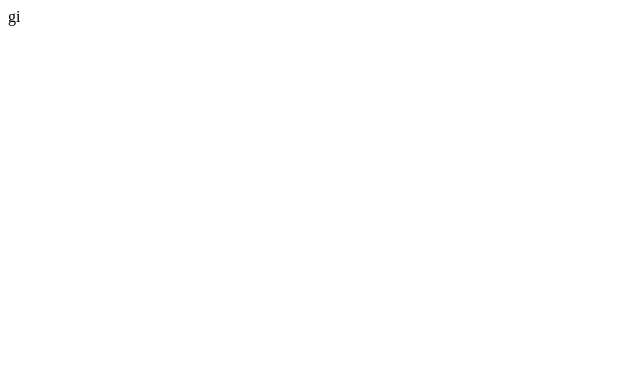
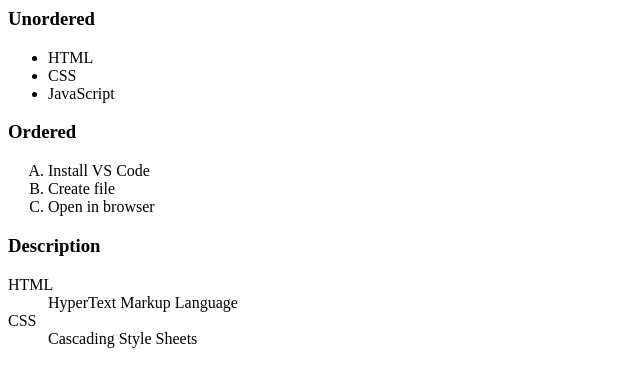
Before and after one commit to nikhils63981-crypto/WDW_0119, a plain HTML site: page Web Designing Work Assignment/Assignment-5.html in a window 1280 px wide. Shown: the whole page, without its empty margins (0-640 px from the left). Drawn offline with Linux system fonts and the light colour scheme.

Commit message:
assignment4 complete

```diff
--- a/Web Designing Work Assignment/Assignment-5.html
+++ b/Web Designing Work Assignment/Assignment-5.html
@@ -1 +1,31 @@
-gi
+<html>
+<head>
+    <title>Unordered, Ordered and Description Lists</title>
+</head>
+<body>
+
+    <h3>Unordered</h3>
+    <ul>
+        <li>HTML</li>
+        <li>CSS</li>
+        <li>JavaScript</li>
+    </ul>
+
+    <h3>Ordered</h3>
+    <ol type="A">
+        <li>Install VS Code</li>
+        <li>Create file</li>
+        <li>Open in browser</li>
+    </ol>
+
+    <h3>Description</h3>
+    <dl>
+        <dt>HTML</dt>
+        <dd>HyperText Markup Language</dd>
+
+        <dt>CSS</dt>
+        <dd>Cascading Style Sheets</dd>
+    </dl>
+
+</body>
+</html>
```
